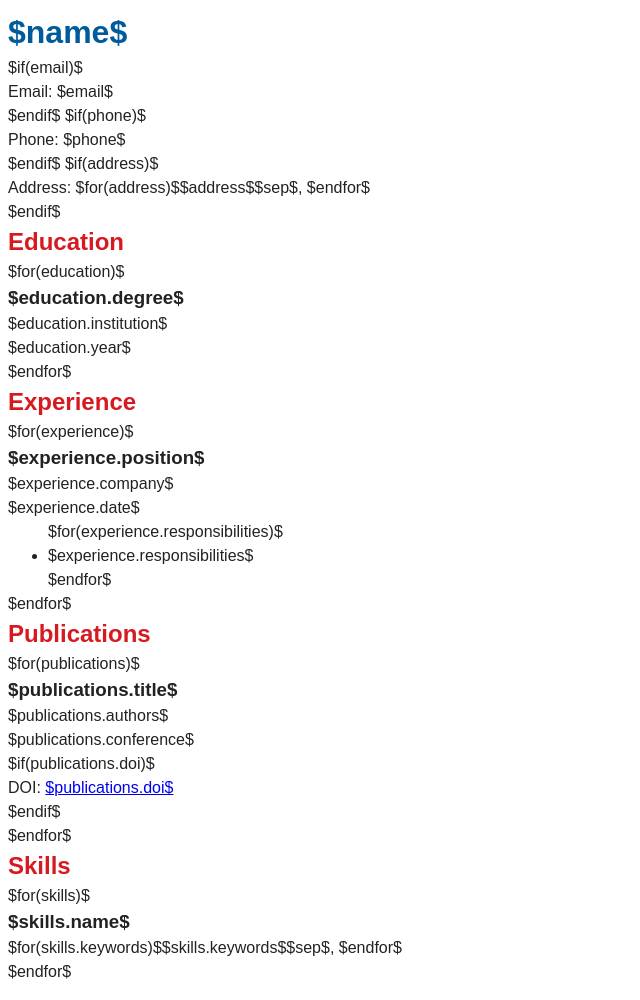
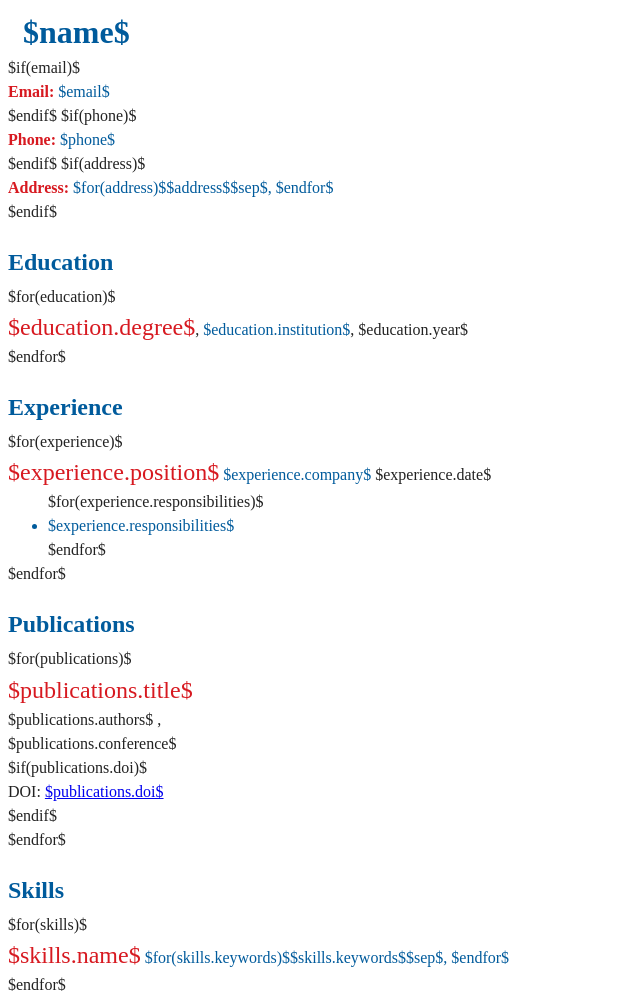
Before and after one commit to MairySs/yaml-cv, a plain HTML site: page my-template.html in a window 1280 px wide. Shown: the whole page, without its empty margins (0-640 px from the left). Drawn offline with Linux system fonts and the light colour scheme.

Commit message:
update html template

```diff
--- a/my-template.html
+++ b/my-template.html
@@ -6,7 +6,7 @@
     <title>My CV</title>
     <style>
         body {
-            font-family: sans-serif;
+            font-family: serif;
             font-size: 16px;
             line-height: 1.5;
             color: #222;
@@ -20,13 +20,22 @@
         h1 {
             font-size: 32px;
             color: #005B9C;
+            font-weight: bold;
+            margin-left: 15px;
         }
 
         h2 {
             font-size: 24px;
+            color: #005B9C;
+            margin-bottom: 5px;
+            margin-top: 20px;
+        }
+        h3 {
+            font-size: 24px;
             color: #D71920;
+            margin-top: 1px;
+            font-weight: normal;
         }
-
         p, ul, li {
             margin: 0;
         }
@@ -87,6 +96,47 @@
             margin: 0.25em;
             border-radius: 0.25em;
         }
+        .secondary{
+          color: #005B9C;
+        }
+
+        #secondary-tag{
+            color:#D71920;
+            font-weight: bold;
+          }
+        .institution{
+          color: #005B9C;
+        }
+        .company{
+          color: #005B9C;
+        }
+        .ul{
+          color: #005B9C;
+        }
+        .degree{
+          display: inline;
+        }
+        .institution{
+          display: inline;
+        }
+        .date{
+          display: inline;
+        }
+
+        .position{
+          display: inline;
+        }
+        .company{
+          display: inline;
+        }
+        .skill-name,.skill-desc{
+          display: inline;
+        }
+        .skill-desc,.res{
+          color: #005B9C;
+        }
+
+
     </style>
 </head>
 <body>
@@ -96,25 +146,23 @@
 
       <div class="contact">
         $if(email)$
-        <p class="secondary"><span>Email:</span> $email$</p>
+        <p class="secondary"><span id="secondary-tag">Email:</span> $email$</p>
         $endif$
 
         $if(phone)$
-        <p class="secondary"><span>Phone:</span> $phone$</p>
+        <p class="secondary"><span id="secondary-tag">Phone:</span> $phone$</p>
         $endif$
 
         $if(address)$
-        <p class="secondary"><span>Address:</span> $for(address)$$address$$sep$, $endfor$</p>
+        <p class="secondary"><span id="secondary-tag">Address:</span> $for(address)$$address$$sep$, $endfor$</p>
         $endif$
       </div>
 
       <div class="education">
         <h2 class="section-header">Education</h2>
         $for(education)$
-        <div class="item">
-          <h3 class="degree">$education.degree$</h3>
-          <p class="institution">$education.institution$</p>
-          <p class="date">$education.year$</p>
+        <div class="edu-item">
+          <h3 class="degree">$education.degree$</h3>, <p class="institution">$education.institution$</p>, <p class="date">$education.year$</p>
         </div>
         $endfor$
       </div>
@@ -128,7 +176,7 @@
           <p class="date">$experience.date$</p>
           <ul>
             $for(experience.responsibilities)$
-            <li>$experience.responsibilities$</li>
+            <li class="res">$experience.responsibilities$</li>
             $endfor$
           </ul>
         </div>
@@ -140,7 +188,7 @@
         $for(publications)$
         <div class="item">
           <h3 class="title">$publications.title$</h3>
-          <p class="authors">$publications.authors$</p>
+          <p class="authors"> $publications.authors$ , </p>
           <p class="conference">$publications.conference$</p>
           $if(publications.doi)$
           <p class="doi">DOI: <a href="https://doi.org/$publications.doi$">$publications.doi$</a></p>
@@ -150,11 +198,11 @@
       </div>
 
       <div class="skills">
-        <h2 class="section-header">Skills</h2>
+        <h2 class="skills-header">Skills</h2>
         $for(skills)$
         <div class="item">
-          <h3 class="name">$skills.name$</h3>
-          <p class="keywords">$for(skills.keywords)$$skills.keywords$$sep$, $endfor$</p>
+          <h3 class="skill-name">$skills.name$</h3>
+          <p class="skill-desc">$for(skills.keywords)$$skills.keywords$$sep$, $endfor$</p>
         </div>
         $endfor$
       </div>
```
